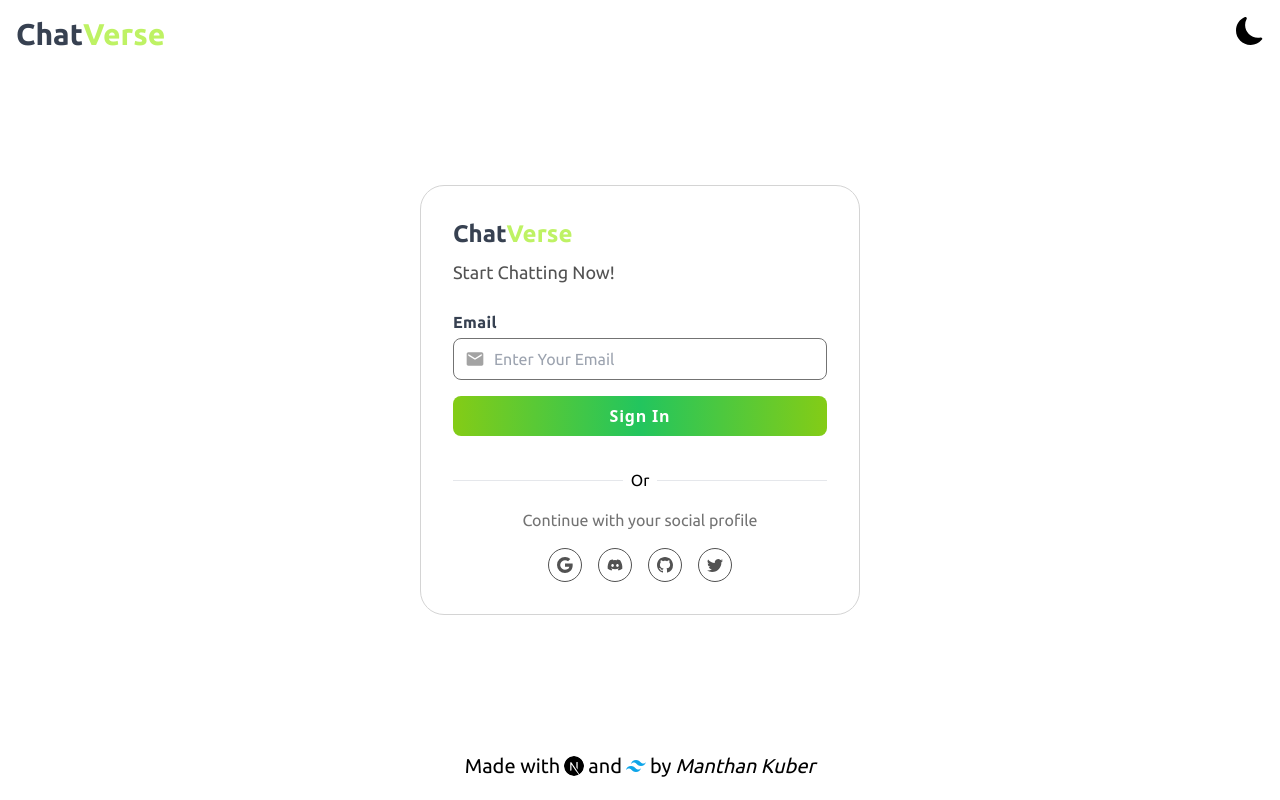
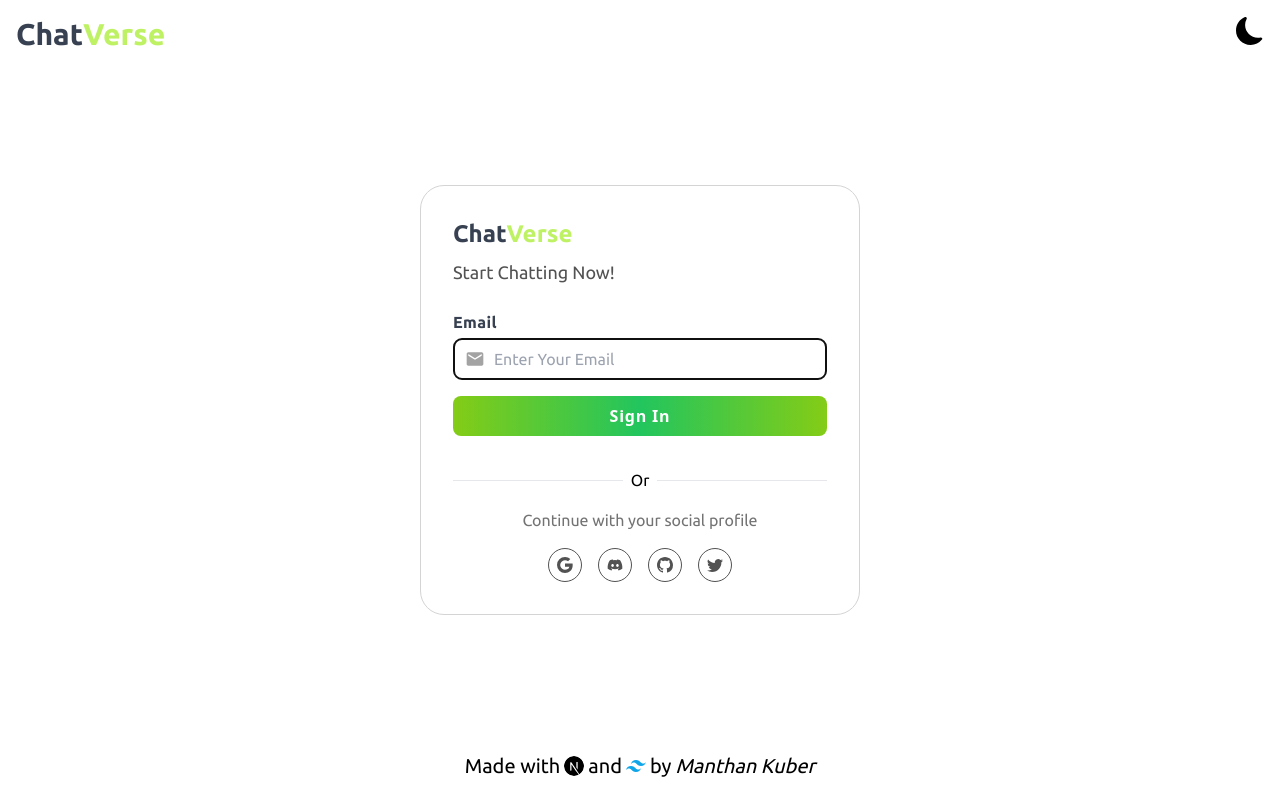
Before and after one commit to Manthan-Kuber/ChatVerse, a Next.js app: page /auth/signin in a window 1280 px wide. Built offline with nearby package versions, Linux system fonts and the light colour scheme.

Commit message:
feat(misc): focus input on mount

```diff
--- a/src/components/Input.tsx
+++ b/src/components/Input.tsx
@@ -1,6 +1,11 @@
 import { MdEmail } from "react-icons/md";
+import { useEffect } from "react";
 
-const Input = ({ inputName, label, placeholder }: InputProps) => {
+const Input = ({ inputName, label, placeholder, inputRef }: InputProps) => {
+  useEffect(() => {
+    inputRef.current.focus();
+  }, [inputRef]);
+
   return (
     <div className="relative">
       <label htmlFor={inputName}>
@@ -14,6 +19,7 @@ const Input = ({ inputName, label, placeholder }: InputProps) => {
           className="mt-1 w-full rounded-lg border border-neutral-500 py-2 px-10 focus:border-transparent
            "
           placeholder={placeholder}
+          ref={inputRef}
         />
       </label>
     </div>
--- a/src/pages/auth/signin.tsx
+++ b/src/pages/auth/signin.tsx
@@ -6,6 +6,7 @@ import { BsTwitter } from "react-icons/bs";
 import { BsGithub } from "react-icons/bs";
 import { BsGoogle } from "react-icons/bs";
 import { FaDiscord } from "react-icons/fa";
+import { useRef } from "react";
 
 const SocialIconsList = [
   { id: 0, iconType: BsGoogle },
@@ -19,6 +20,7 @@ const SocialIconsList = [
 ));
 
 const Signin = () => {
+  const emailInputRef = useRef();
   return (
     <motion.section
       className="md:centered-section px-auto mx-auto mt-[25%] min-h-full w-[min(100%,473px)] md:mt-0"
@@ -39,6 +41,7 @@ const Signin = () => {
             inputName="email"
             label="Email"
             placeholder="Enter Your Email"
+            inputRef={emailInputRef}
           />
           <button
             className="mt-4 w-full rounded-lg bg-gradient-to-l from-lime-500 via-green-500 to-lime-500 px-4 py-2 font-sans font-semibold tracking-wider text-white transition-all duration-200"
--- a/src/types/components.d.ts
+++ b/src/types/components.d.ts
@@ -8,5 +8,6 @@ type InputProps = {
   inputName: string;
   type?: "email";
   label: string;
-  placeholder?:string;
+  placeholder?: string;
+  inputRef: MutableRefObject<undefined>;
 };
```
